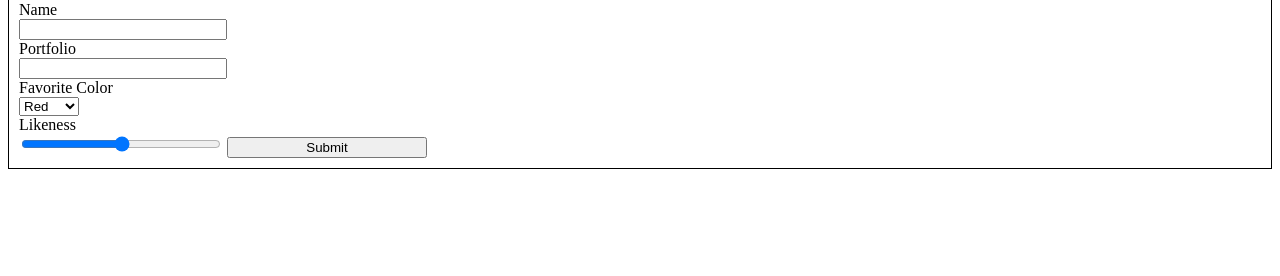
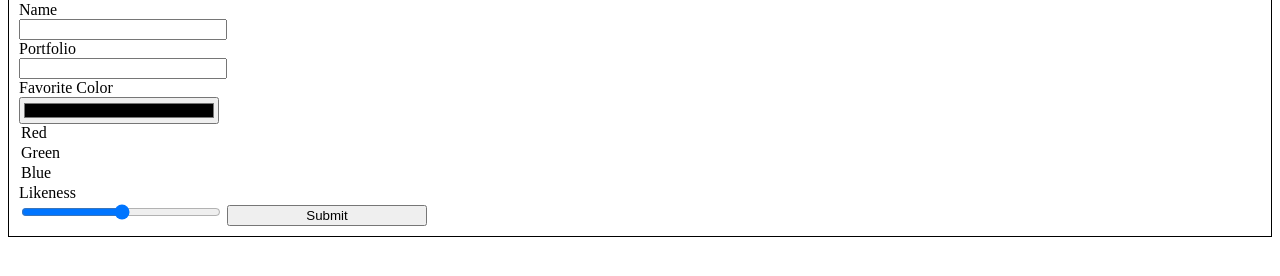
Before and after one commit to acciojob/html-feedback-form-gaurav-singh-panwar, a website: page main.html in a window 1280 px wide. Shown: the part 98-374 px from the top of the page. Drawn offline with Linux system fonts and the light colour scheme.

Commit message:
created a submission

```diff
--- a/main.html
+++ b/main.html
@@ -20,7 +20,7 @@
 <input type="url" id="portfolio" name="portfolio" required>
 
   <label for="favColor">Favorite Color</label>
-  <select id="favColor" name="favColor">
+	<input type="color" id="favColor" name="favColor">
     <option value="red">Red</option>
     <option value="green">Green</option>
     <option value="blue">Blue</option>
```
